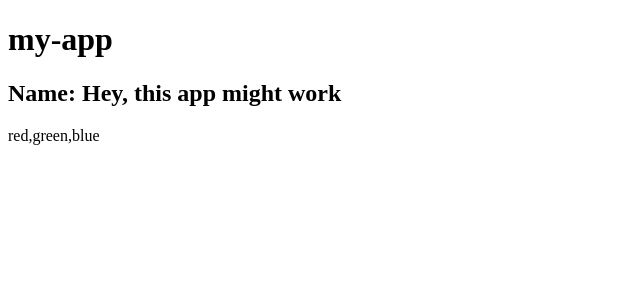
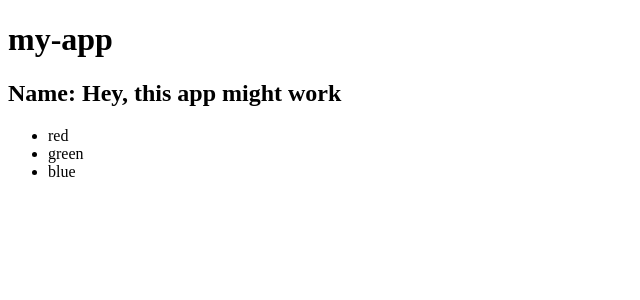
Before and after one commit to PradipH31/CIBT_Notes_Angular_Part1, an Angular app: page / in a window 1280 px wide. Shown: the top 300 px of the page, without its empty margins (0-640 px from the left). Built offline with nearby package versions, Linux system fonts and the light colour scheme.

Commit message:
Used array & for loop in component

```diff
--- a/src/app/app.component.html
+++ b/src/app/app.component.html
@@ -5,5 +5,9 @@
     Name: {{name}}
 </h2>
 <div>
-    {{colors}}
+    <ul>
+        <li *ngFor='let c of colors'>
+            {{c}}
+        </li>
+    </ul>
 </div>
```
